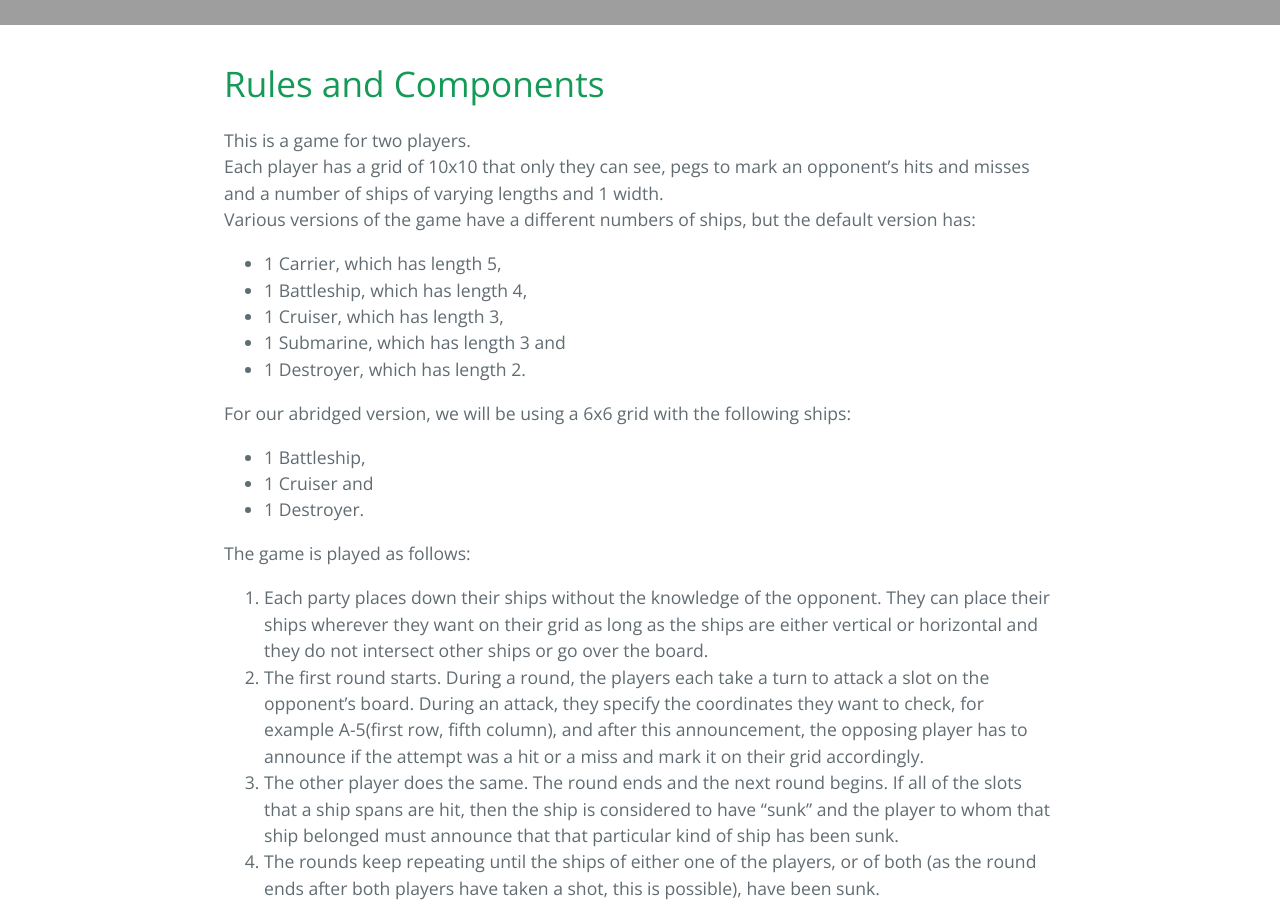
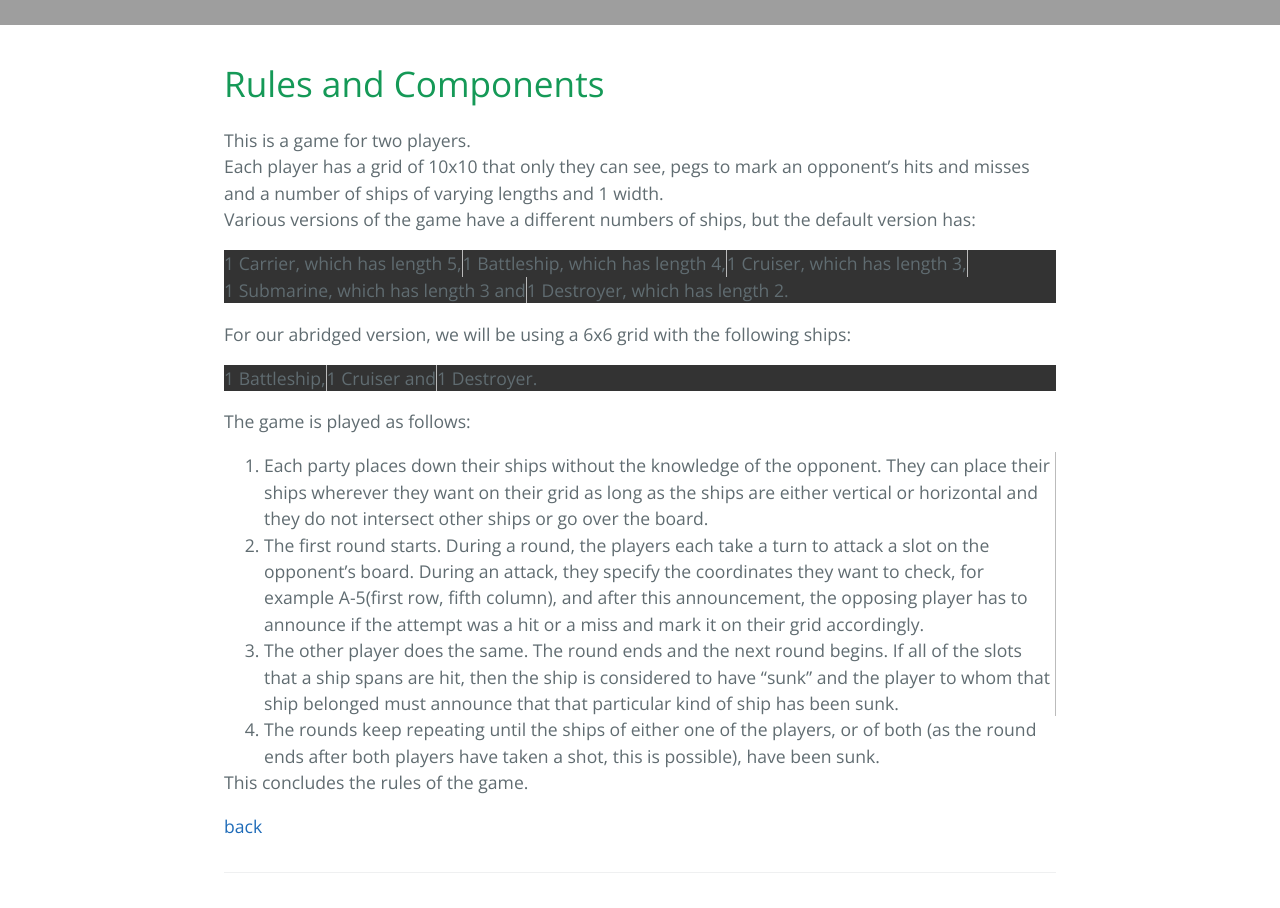
Before and after one commit to kaeru4343/LAMAS_2020Project, a Jekyll site: the page built from rulesComponents.md, in a window 1280 px wide. Shown: the part 358-1266 px from the top of the page. Built offline with Jekyll 4.4.1, drawn with Linux system fonts in a browser that asks for light colours; grey boxes are pictures that could not be loaded.

```diff
--- a/_sass/jekyll-theme-cayman.scss
+++ b/_sass/jekyll-theme-cayman.scss
@@ -378,3 +378,39 @@ a {
 .site-footer-credits {
   color: $blockquote-text-color;
 }
+
+ul {
+  list-style-type: none;
+  margin: 0;
+  padding: 0;
+  overflow: hidden;
+  background-color: #333;
+  position: -webkit-sticky; /* Safari */
+  position: sticky;
+  top: 0;
+}
+
+li {
+  float: left;
+  border-right: 1px solid #bbb;
+}
+
+li:last-child {
+  border-right: none;
+}
+
+li a {
+  display: block;
+  color: white;
+  text-align: center;
+  padding: 14px 16px;
+  text-decoration: none;
+}
+
+/* Change the link color to #111 (black) on hover */
+li a:hover {
+  background-color: #111;
+}
+.active {
+  background-color: #4CAF50;
+}
```
Also changed, not shown: index.md (+19 -12 lines).
